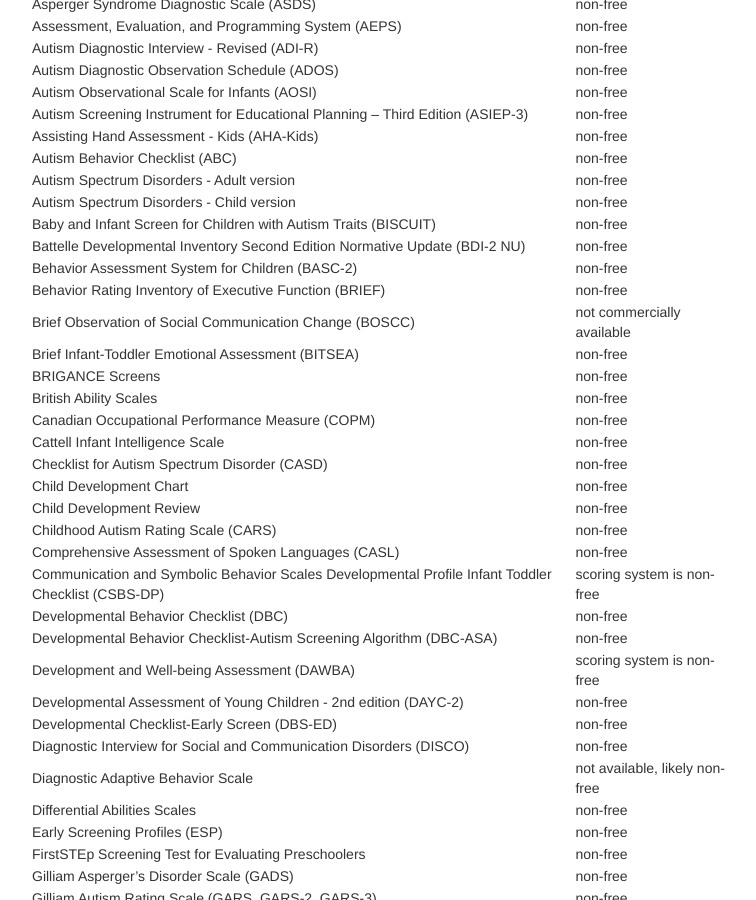
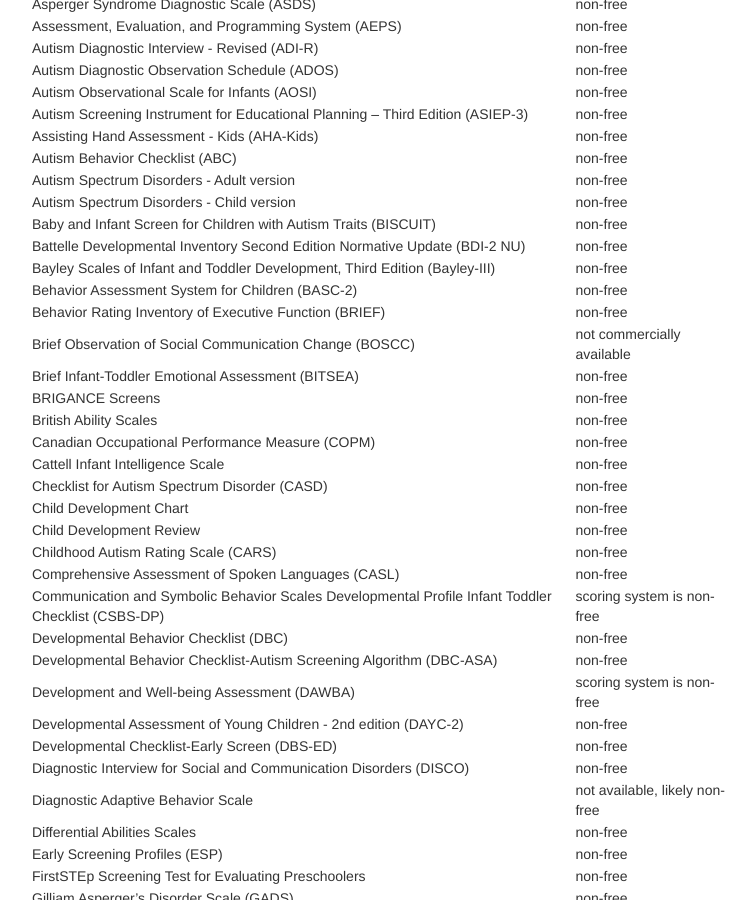
Before and after one commit to mjmaenner/disabilitymeasures, a Jekyll site: the page built from pages/donotqualify.md, in a window 1280 px wide and 900 px high, scrolled down 443 px. Shown: the whole window, without its empty margins (259-1015 px from the left). Built offline with Jekyll 4.4.1, drawn with Linux system fonts in a browser that asks for light colours.

Commit message:
added bayley scales

```diff
--- a/pages/donotqualify.md
+++ b/pages/donotqualify.md
@@ -37,6 +37,7 @@ Autism Spectrum Disorders - Adult version | non-free
 Autism Spectrum Disorders - Child version | non-free
 Baby and Infant Screen for Children with Autism Traits (BISCUIT) | non-free
 Battelle Developmental Inventory Second Edition Normative Update (BDI-2 NU)| non-free
+Bayley Scales of Infant and Toddler Development, Third Edition (Bayley-III)| non-free
 Behavior Assessment System for Children (BASC-2) | non-free
 Behavior Rating Inventory of Executive Function (BRIEF) | non-free
 Brief Observation of Social Communication Change (BOSCC) | not commercially available
```
